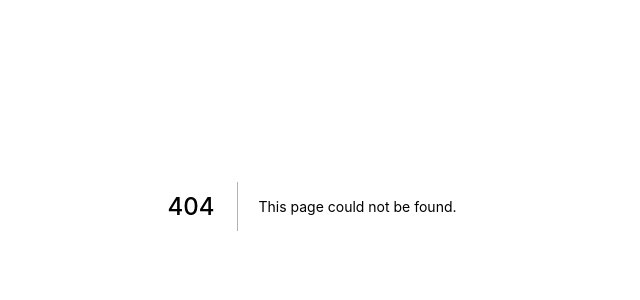
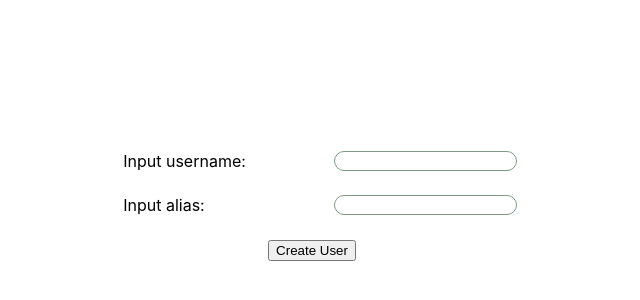
Before and after one commit to SunkPlane29/grin-web, a Next.js app: page /create-user in a window 1280 px wide. Before the commit this address had no page. Shown: the part 194-494 px from the top of the page, without its empty margins (328-968 px from the left). Built offline with nearby package versions, Linux system fonts and the light colour scheme.

Commit message:
create user page: basic layout

```diff
--- /dev/null
+++ b/cache/config.json
@@ -0,0 +1,6 @@
+{
+	"telemetry": {
+		"notifiedAt": "1640815267291",
+		"enabled": false
+	}
+}
--- a/pages/_app.js
+++ b/pages/_app.js
@@ -1,7 +1,7 @@
-import '../styles/globals.css'
+import '../styles/globals.css';
 
 function MyApp({ Component, pageProps }) {
-  return <Component {...pageProps} />
+  return <Component {...pageProps} />;
 }
 
-export default MyApp
+export default MyApp;
--- a/pages/api/hello.js
+++ /dev/null
@@ -1,5 +0,0 @@
-// Next.js API route support: https://nextjs.org/docs/api-routes/introduction
-
-export default function handler(req, res) {
-  res.status(200).json({ name: 'John Doe' })
-}
--- /dev/null
+++ b/pages/create-user.js
@@ -0,0 +1,25 @@
+import styles from "../styles/CreateUser.module.css";
+
+export default function CreateUser() {
+    return (
+        <div className={styles.createUserFormContainer}>
+            <form className={styles.createUserForm}>
+                <div className={styles.createUserFormItem}>
+                    <div className={styles.createUserFormItemContainer}>
+                        <label htmlFor="username-input" className={styles.inputLabel}>Input username:</label>
+                        <input type="text" id="username-input" className={styles.userInput}/>
+                    </div>
+                </div>
+                <div className={styles.createUserFormItem}>
+                    <div className={styles.createUserFormItemContainer}>
+                        <label htmlFor="alias-input" className={styles.inputLabel}>Input alias:</label>
+                        <input type="text" id="alias-input" className={styles.userInput}/>
+                    </div>
+                </div>
+                <div className={styles.createUserFormInputButton}>
+                    <input type="submit" value="Create User" />
+                </div>
+            </form>
+        </div>
+    );
+}
--- /dev/null
+++ b/styles/CreateUser.module.css
@@ -0,0 +1,50 @@
+.createUserFormContainer {
+    position: absolute;
+    height: 100%;
+    width: 100%;
+}
+
+.createUserForm {
+    margin: auto;
+    width: 80%;
+    height: 100%;
+    display: flex;
+    flex-direction: column;
+    align-items: center;
+    justify-content: center;
+}
+
+.createUserFormItem {
+    margin: 12px 0;
+    width: 40%;
+}
+
+@media only screen and (max-width: 915px) {
+    .createUserFormItem {
+        width: unset;
+        max-width: min-content;
+    }
+}
+
+.createUserFormItemContainer {
+    display: flex;
+    align-content: center;
+    justify-content: space-between;
+    flex-flow: row wrap;
+}
+
+.inputLabel {
+    margin: 0px 16px;
+    float: left;
+}
+
+.userInput {
+    border: 1px solid var(--dark-green-1);
+    border-radius: 12px;
+}
+
+.createUserFormInputButton {
+    margin: 12px 0;
+    align-self: center;
+    width: min-content;
+}
--- a/styles/globals.css
+++ b/styles/globals.css
@@ -6,11 +6,6 @@ body {
     Ubuntu, Cantarell, Fira Sans, Droid Sans, Helvetica Neue, sans-serif;
 }
 
-a {
-  color: inherit;
-  text-decoration: none;
+:root {
+  --dark-green-1: #7e9b86;
 }
-
-* {
-  box-sizing: border-box;
-}
```
Also changed, not shown: pages/index.js (+3 -65 lines), styles/Home.module.css (deleted, +0 -116 lines).
